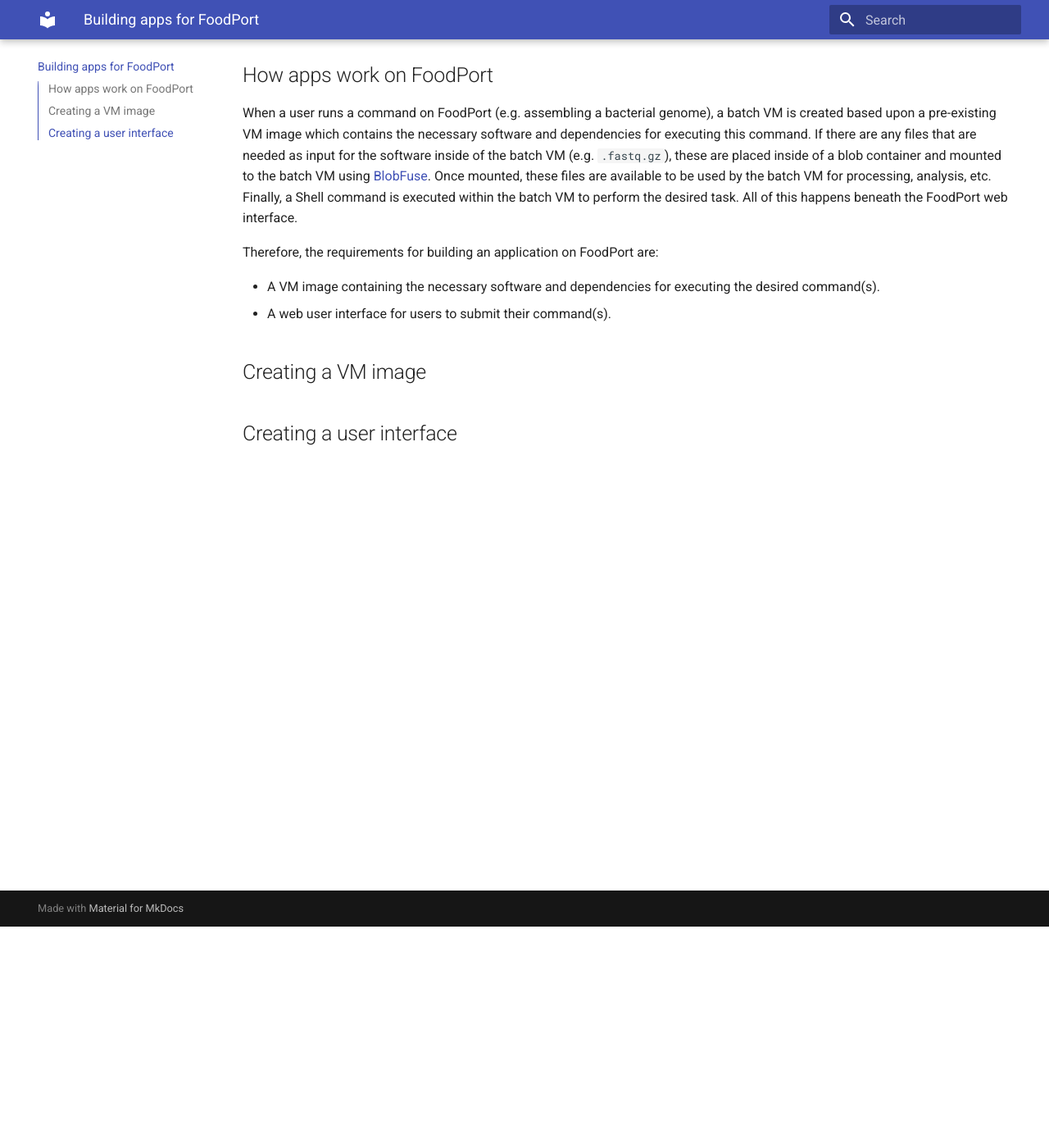
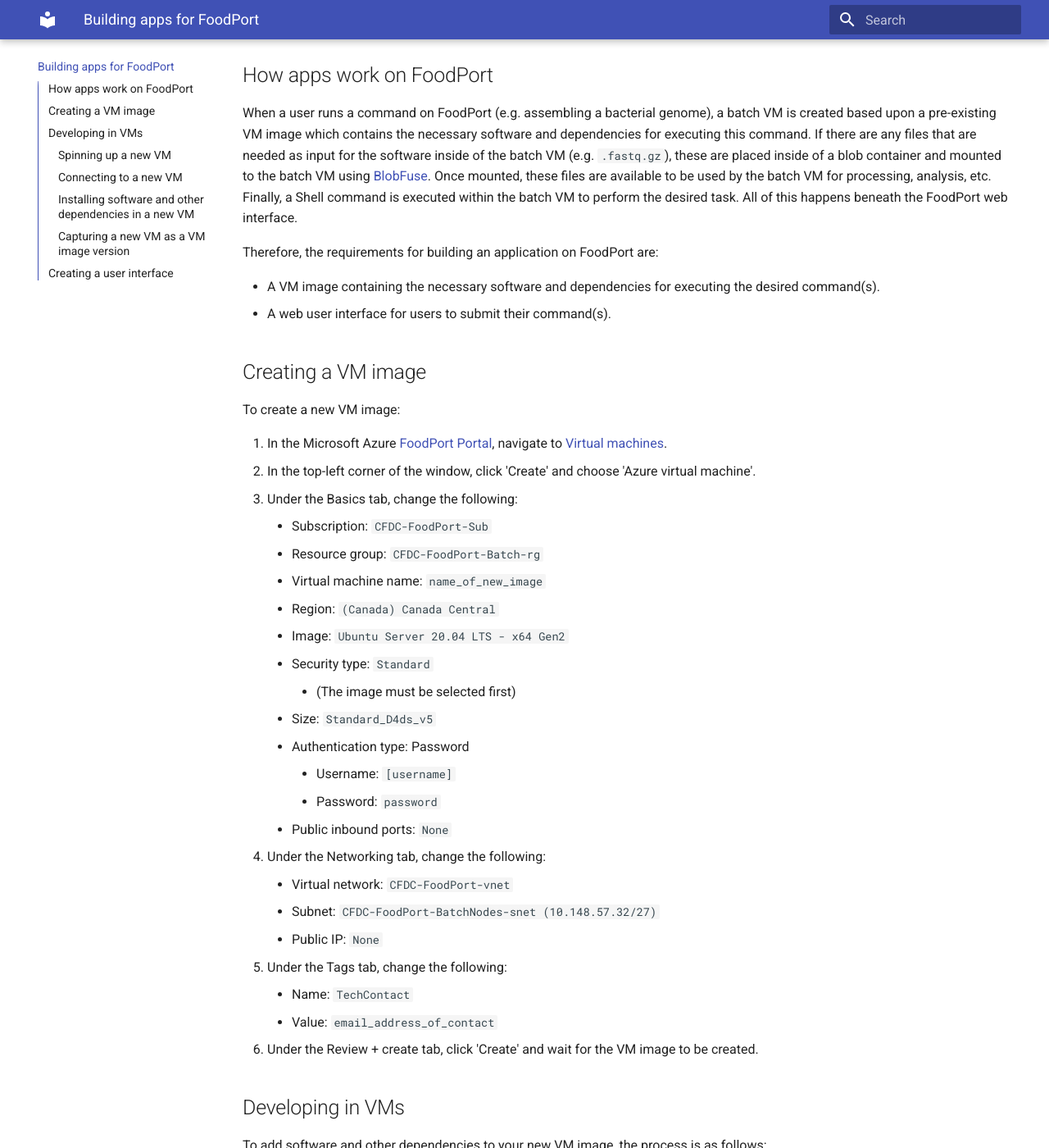
Before and after one commit to OLC-LOC-Bioinformatics/foodport-deploy, an MkDocs documentation site: the page built from docs/build.md, in a window 1280 px wide and 1400 px high, scrolled down 270 px. Shown: the whole window at 82% size. Built offline with MkDocs 1.6.1 and Material for MkDocs 9.7.7, drawn with Linux system fonts in a browser that asks for light colours; some of the changed text lies outside the part shown.

Commit message:
Added more info on creating apps

```diff
--- a/docs/build.md
+++ b/docs/build.md
@@ -18,4 +18,47 @@
 
 ## Creating a VM image
 
+To create a new VM image:
+
+1. In the Microsoft Azure [FoodPort Portal](https://portal.azure.com/#home), navigate to [Virtual machines](https://portal.azure.com/#view/HubsExtension/BrowseResource/resourceType/Microsoft.Compute%2FVirtualMachines).
+2. In the top-left corner of the window, click 'Create' and choose 'Azure virtual machine'.
+3. Under the Basics tab, change the following:
+      - Subscription: `CFDC-FoodPort-Sub`
+      - Resource group: `CFDC-FoodPort-Batch-rg`
+      - Virtual machine name: `name_of_new_image`
+      - Region: `(Canada) Canada Central`
+      - Image: `Ubuntu Server 20.04 LTS - x64 Gen2`
+      - Security type: `Standard`
+        - (The image must be selected first)
+      - Size: `Standard_D4ds_v5`
+      - Authentication type: Password
+        - Username: `[username]`
+        - Password: `password`
+      - Public inbound ports: `None`
+4. Under the Networking tab, change the following:
+      - Virtual network: `CFDC-FoodPort-vnet`
+      - Subnet: `CFDC-FoodPort-BatchNodes-snet (10.148.57.32/27)`
+      - Public IP: `None`
+5. Under the Tags tab, change the following:
+      - Name: `TechContact`
+      - Value: `email_address_of_contact`
+6. Under the Review + create tab, click 'Create' and wait for the VM image to be created.
+
+## Developing in VMs
+
+To add software and other dependencies to your new VM image, the process is as follows:
+
+1. Spin up a new VM based upon the previously created VM image.
+2. Connect to the new VM.
+3. Install software and other dependencies.
+4. Capture the VM as a new version of the VM image.
+
+### Spinning up a new VM
+
+### Connecting to a new VM
+
+### Installing software and other dependencies in a new VM
+
+### Capturing a new VM as a VM image version
+
 ## Creating a user interface
--- a/mkdocs.yml
+++ b/mkdocs.yml
@@ -13,3 +13,10 @@
 markdown_extensions:
   - attr_list
   - md_in_html
+  - pymdownx.highlight:
+      anchor_linenums: true
+      line_spans: __span
+      pygments_lang_class: true
+  - pymdownx.inlinehilite
+  - pymdownx.snippets
+  - pymdownx.superfences
```
Also changed, not shown: docs/connect.md (+3 -3 lines), docs/assets/images/vs-code-enter-ssh-cmd.png.
